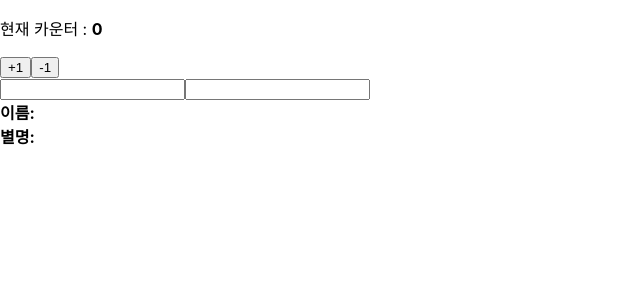
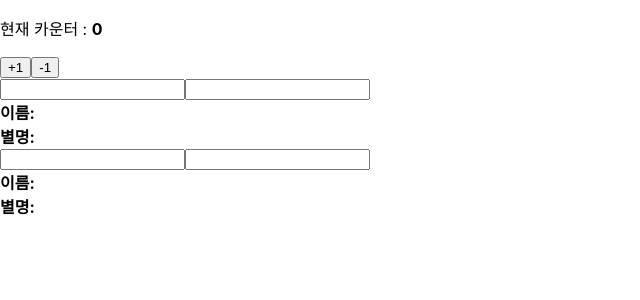
Before and after one commit to poohoot-play/react-hooks-tutorial, a React (Create React App) app: page / in a window 1280 px wide. Shown: the top 300 px of the page, without its empty margins (0-640 px from the left). Built offline with nearby package versions, Linux system fonts and the light colour scheme.

Commit message:
useEffect를 사용한 useEffectInfo.tsx 추가

```diff
--- a/src/App.tsx
+++ b/src/App.tsx
@@ -1,11 +1,13 @@
 import UseStateCounter from "./useStateCounter"; // #1 useState 하나 사용
 import UseStateInfo from "./useStateInfo"; // #2 useState 여러번 사용
+import UseEffectInfo from "./useEffectInfo"; // #3 useEffect
 
 const App = () => {
   return (
     <>
       <UseStateCounter/>
       <UseStateInfo/>
+      <UseEffectInfo/>
     </>
   );
 }
--- /dev/null
+++ b/src/useEffectInfo.tsx
@@ -0,0 +1,31 @@
+import {useState, useEffect} from 'react';
+
+const Info = () => {
+    const [name, setName] = useState('');
+    const [nickname, setNickname] = useState('');
+    useEffect(()=>{
+        console.log('렌더링 완료');
+        console.log({name, nickname});
+    });
+
+    const onChangeName = (e:any) =>{
+        setName(e.target.value);
+    }
+
+    const onChangeNickName = (e:any) =>{
+        setNickname(e.target.value);
+    }
+
+    return <div>
+        <div>
+            <input value={name} onChange={onChangeName}/>
+            <input value={nickname} onChange={onChangeNickName}/>
+        </div>
+        <div>
+            <div><b>이름:</b>{name}</div>
+            <div><b>별명:</b>{nickname}</div>
+        </div>
+    </div>
+}
+
+export default Info;
```
Also changed, not shown: 1 other file (tests, documents, lock files or other folders).
